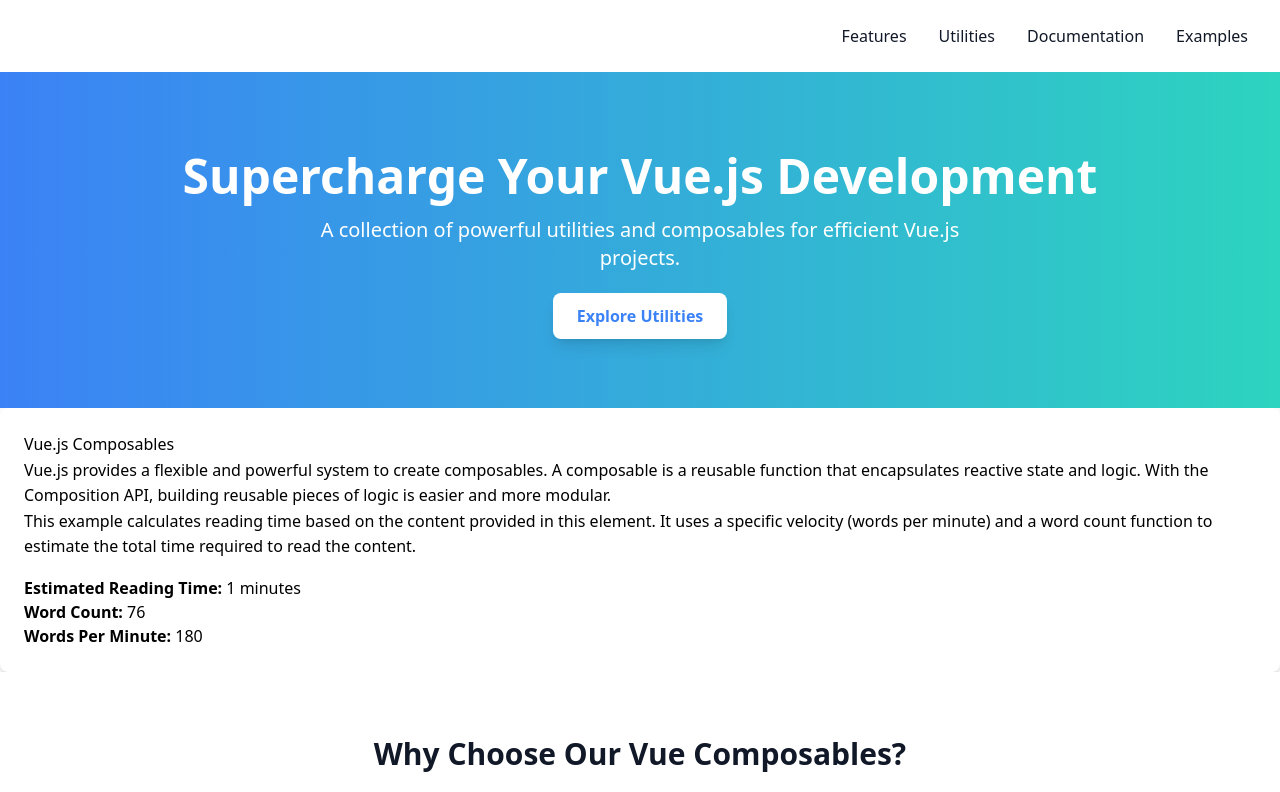
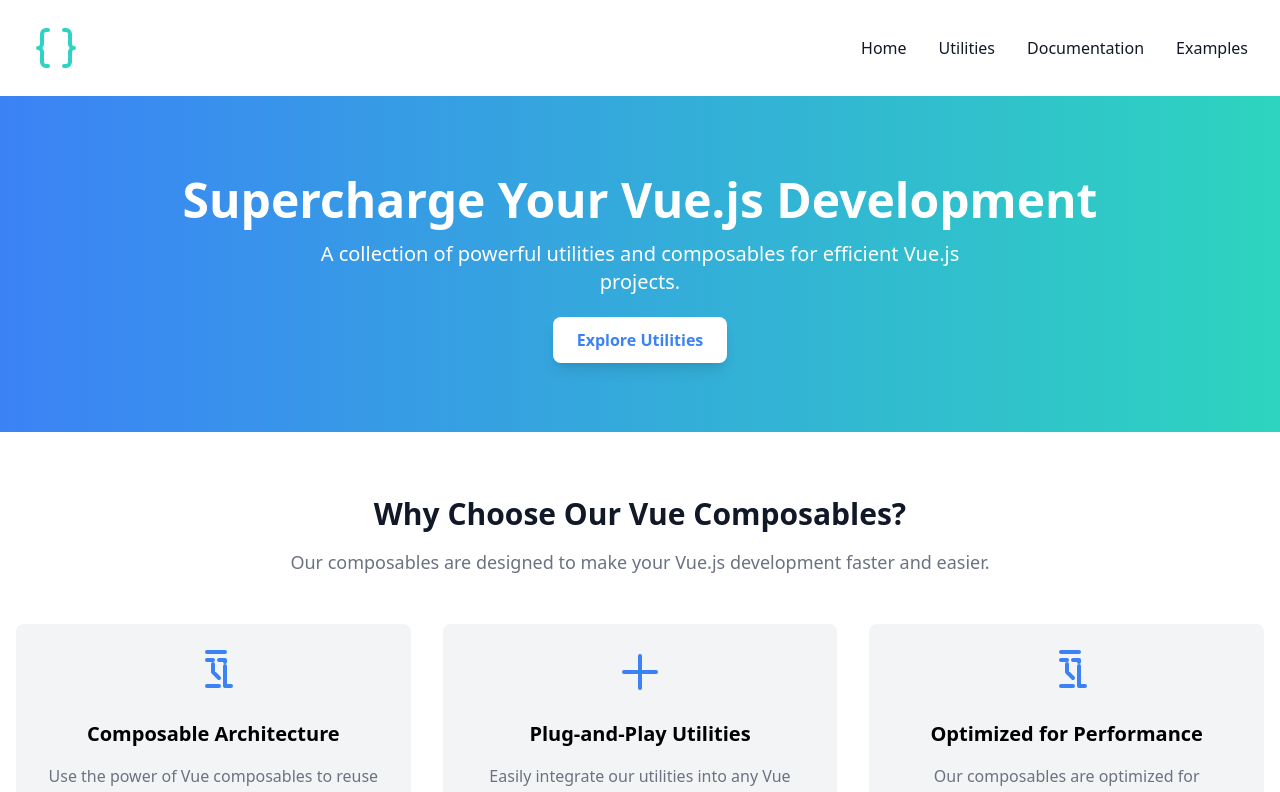
Before and after one commit to mazisi/mazisi-vue-utils, a Vue app: page / in a window 1280 px wide. Shown: the top 792 px of the page. Built offline with nearby package versions, Linux system fonts and the light colour scheme.

Commit message:
Add Lucid icons

```diff
--- a/package.json
+++ b/package.json
@@ -14,6 +14,8 @@
     "format": "prettier --write src/"
   },
   "dependencies": {
+    "chalk": "^5.3.0",
+    "lucide-vue-next": "^0.447.0",
     "vue": "^3.4.29",
     "vue-router": "^4.4.5"
   },
--- a/src/components/Landing.vue
+++ b/src/components/Landing.vue
@@ -19,7 +19,6 @@
         </div>
       </div>
     </section>
-    <ReadingTimeExample />
 
     <!-- Features Section -->
     <section id="features" class="py-16 bg-white">
@@ -129,5 +128,4 @@
 </template>
 
 <script setup>
-import ReadingTimeExample from '../examples/ReadingTimeExample.vue';
 </script>
--- a/src/components/Nav.vue
+++ b/src/components/Nav.vue
@@ -5,15 +5,15 @@
           <!-- Logo -->
           <div class="flex-shrink-0">
             <a href="#">
-              <!-- <img src="/logo.svg" alt="Logo" class="h-8 w-auto"> -->
+              <Braces :size="48" color="#2dd4bf"/>
             </a>
           </div>
 
           <!-- Desktop Navigation Links -->
           <div class="hidden md:flex space-x-8">
-            <a href="#features" class="text-gray-900 hover:text-blue-500 font-medium">
-              Features
-            </a>
+            <RouterLink to="/" class="text-gray-900 hover:text-blue-500 font-medium">
+              Home
+            </RouterLink>
             <a href="#utilities" class="text-gray-900 hover:text-blue-500 font-medium">
               Utilities
             </a>
@@ -79,8 +79,8 @@
   </template>
 
   <script setup lang="ts">
-
-     const isMobileMenuOpen =  false;
+    import { Braces } from 'lucide-vue-next';
+    const isMobileMenuOpen =  false;
 
 
   </script>
```
Also changed, not shown: 1 other file (tests, documents, lock files or other folders).
